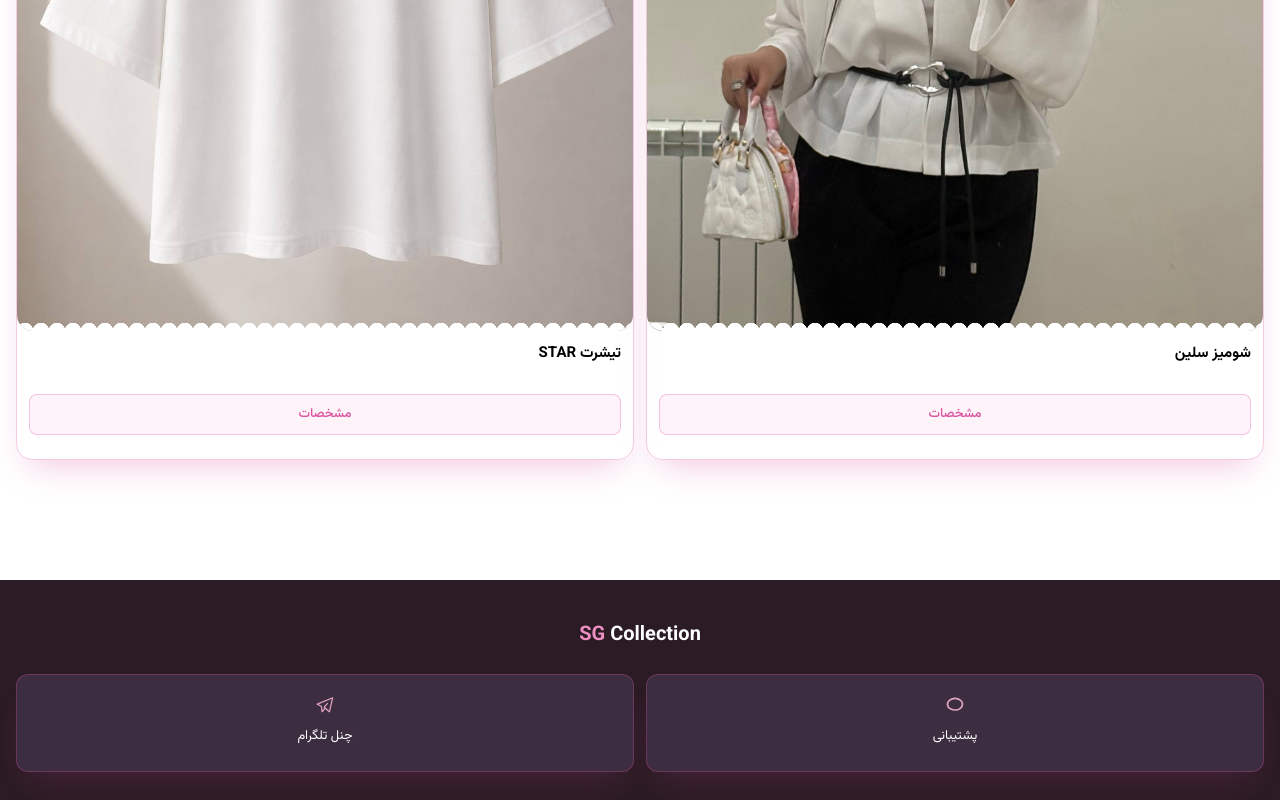
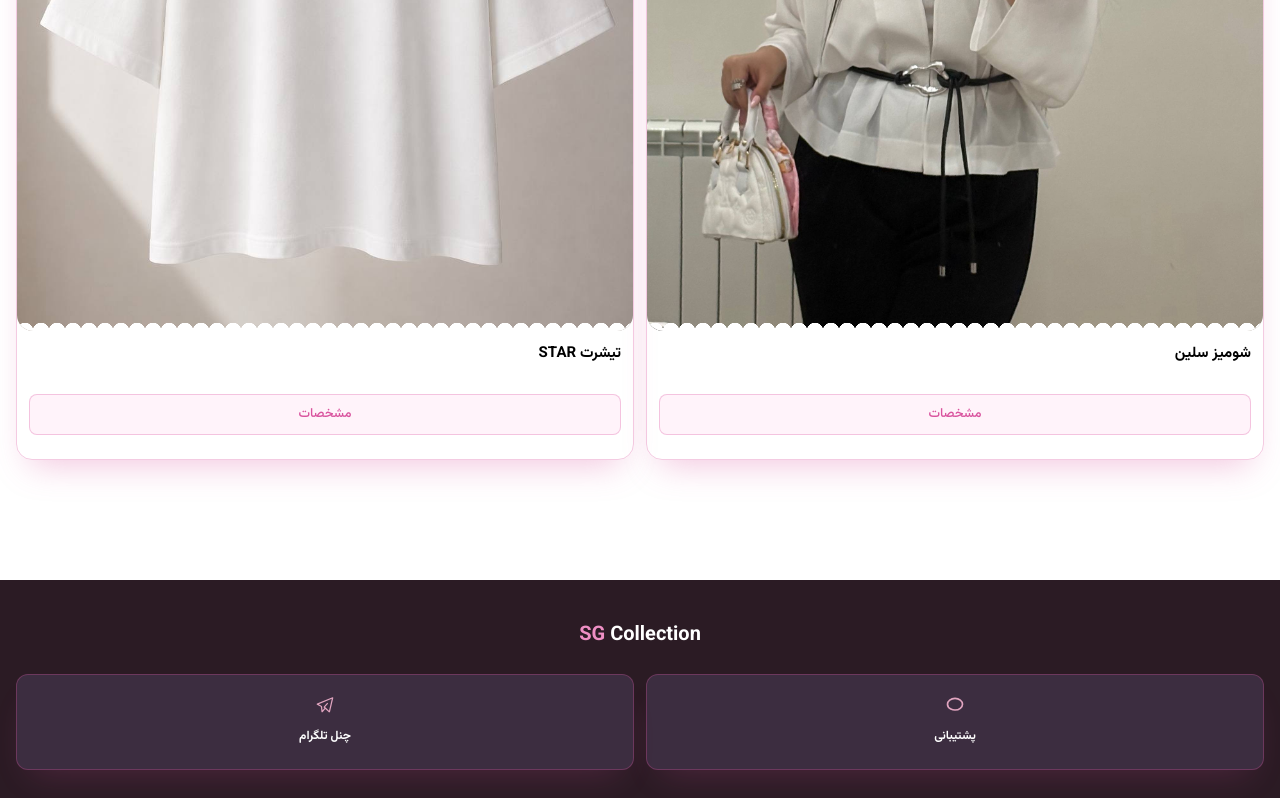
Before and after one commit to SinaKhosravi-DEV/SG.Collection, a website built with Vite: page index.html in a window 1280 px wide. Shown: the part 1224-2024 px from the top of the page. Built offline with nearby package versions, Linux system fonts and the light colour scheme.

```diff
--- a/index.html
+++ b/index.html
@@ -87,14 +87,14 @@
               <animate fill="freeze" attributeName="d" begin="0.7s" dur="0.2s" values="M5 15.5c1 1 2.5 2 4 2.5c-0.71 -0.24 -1.43 -0.59 -2.09 -1c-0.72 -0.45 -1.39 -0.98 -1.91 -1.5Z;M5 15.5c1 1 2.5 2 4 2.5c-2 2 -5 3 -7 3c2 -2 3 -3.5 3 -5.5Z" />
             </path>
           </svg>
-          <p class="text-white mt-3 text-[13px] mb-1">پشتیبانی</p>
+          <p class="text-white mt-3 text-[12px] mb-1 font-bold">پشتیبانی</p>
         </a>
         <a href="https://t.me/sg_collectionn" class="border shadow-[0_18px_34px_-14px_rgba(217,83,158,0.2)] border-[#D9539E]/30 bg-[#3C2D40] grid place-items-center w-full rounded-xl py-5">
           <svg class="text-[#E0A4BF]" xmlns="http://www.w3.org/2000/svg" width="20px" height="20px" viewBox="0 0 24 24">
           <path d="M0 0h24v24H0z" fill="none" />
           <path fill="currentColor" d="M21.02 2.705c.647.052.97.644.97.673l-.006.024q0 .01-.003.013q0 .008-.003.014l-.008.039l-.034.143l-.127.54l-.452 1.925c-.374 1.594-.875 3.719-1.376 5.844l-1.376 5.845l-.453 1.926l-.127.54q-.021.094-.034.142l-.008.036q0 .006-.003.01v.003l-.07-.017c-.298.431-.887.558-1.003.512a1 1 0 0 1-.095-.058l-.039-.03l-.02-.018l-.022-.018l-.056-.05l-.2-.184l-.71-.65l-2.148-1.978l-1.249-1.152l-3.292 3.951l-.046.05c-.564.22-1.176-.15-1.23-.26l-.03-.098l-.01-.046l-.003-.024l-.003-.025l-.008-.06l-.024-.207l-.086-.737l-.515-4.471l-.072-.632l-4.66-2.563a.75.75 0 0 1 .07-1.348l18.5-7.75zM9.241 20.137l.001.003v-.005l-.003-.013zm-4.77-9.046l3.64 2.002a.75.75 0 0 1 .384.572v.001l.001.003l.001.015l.007.053l.023.207l.084.737l.257 2.235l.174 1.51l2.22-2.664l-.501-.463l-.2-.183l-.051-.048l-.014-.012l-.004-.004a.75.75 0 0 1-.05-1.052l4.25-4.75l1.117 1l-3.758 4.2q.192.175.433.399l4.297 3.955l.032.029l.332-1.412l1.376-5.845c.5-2.125 1.002-4.25 1.376-5.844l.288-1.223z" />
         </svg>
-        <p class="text-white mt-3 text-[13px] mb-1">چنل تلگرام</p>
+        <p class="text-white mt-3 text-[12px] mb-1 font-bold">چنل تلگرام</p>
       </a>
       </div>
     </footer>
```
